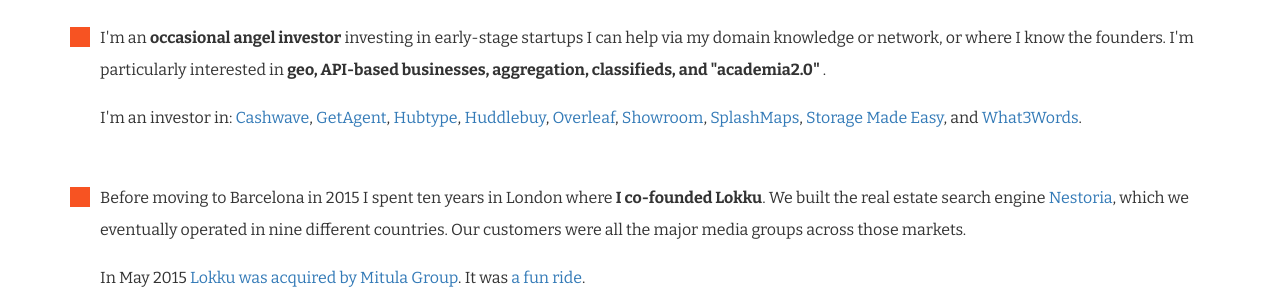
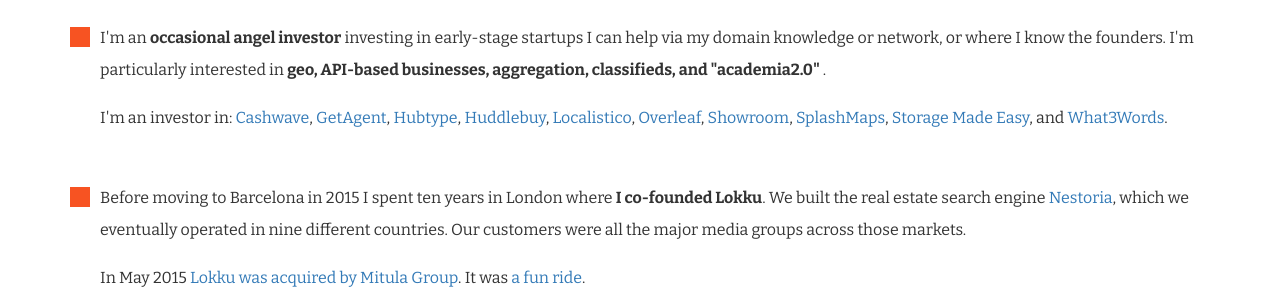
Before and after one commit to freyfogle/freyfogle.github.io, a Jekyll site: the page built from index.html, in a window 1280 px wide. Shown: the part 593-893 px from the top of the page. Built offline with Jekyll 4.4.1, drawn with Linux system fonts in a browser that asks for light colours; comment, search, counter and statistics services are not loaded.

Commit message:
added Localistico

```diff
--- a/index.html
+++ b/index.html
@@ -47,6 +47,7 @@ layout: default
             <a href="https://www.getagent.co.uk">GetAgent</a>,
             <a href="http://hubtype.com">Hubtype</a>,
             <a href="http://www.huddlebuy.co.uk">Huddlebuy</a>,
+            <a href="http://localistico.com">Localistico</a>,
             <a href="http://www.overleaf.com">Overleaf</a>,
             <a href="http://www.thisisshowroom.com">Showroom</a>,
             <a href="http://www.splash-maps.com">SplashMaps</a>,
```
